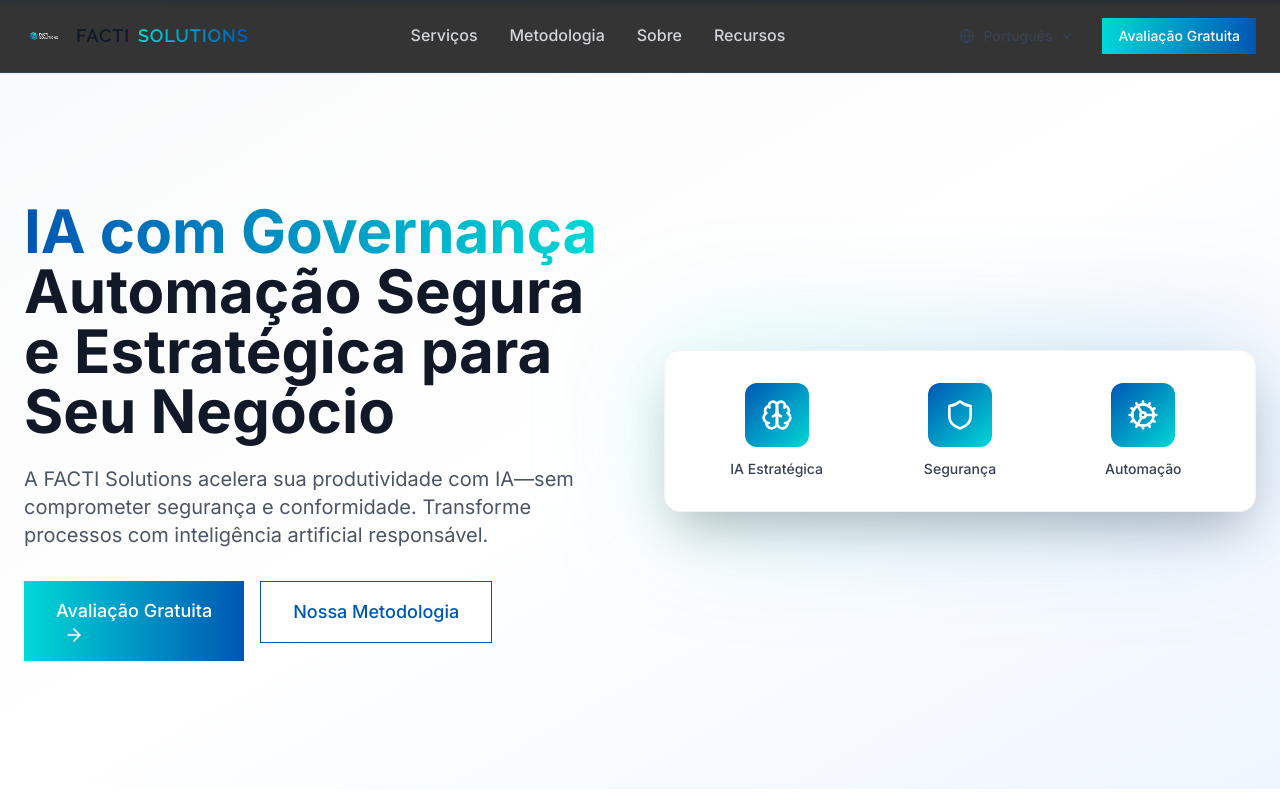
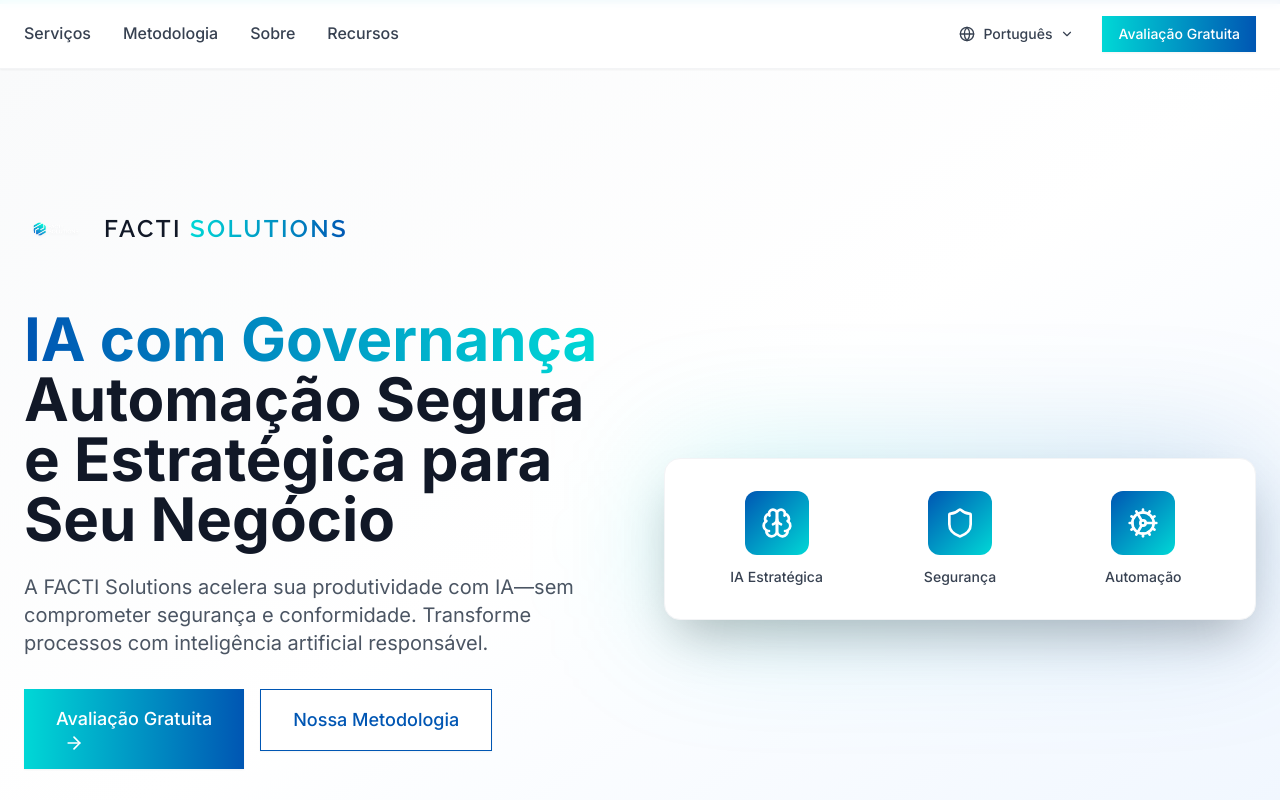
Before and after one commit to factisolutions/factiwebpage, a Next.js app: page / in a window 1280 px wide. Shown: the top 800 px of the page. Built offline with nearby package versions, Linux system fonts and the light colour scheme.

Commit message:
rollback background

```diff
--- a/app/en/about/page.tsx
+++ b/app/en/about/page.tsx
@@ -18,7 +18,7 @@ export default function AboutPage() {
   return (
     <div className="min-h-screen bg-white dark:bg-gray-900">
       {/* Navigation */}
-      <header className="bg-[#2A2A2A]/95 backdrop-blur-sm shadow-sm sticky top-0 z-50 border-b border-gray-700">
+      <header className="bg-white/95 dark:bg-gray-900/95 backdrop-blur-sm shadow-sm sticky top-0 z-50 border-b border-gray-100 dark:border-gray-800">
         <div className="max-w-7xl mx-auto flex items-center justify-between px-6 py-4">
           <ResponsiveLogo
             mobileVariant="text"
--- a/app/en/contact/page.tsx
+++ b/app/en/contact/page.tsx
@@ -19,7 +19,7 @@ export default function ContactPage() {
   return (
     <div className="min-h-screen bg-white dark:bg-gray-900">
       {/* Navigation */}
-      <header className="bg-[#2A2A2A]/95 backdrop-blur-sm shadow-sm sticky top-0 z-50 border-b border-gray-700">
+      <header className="bg-white/95 dark:bg-gray-900/95 backdrop-blur-sm shadow-sm sticky top-0 z-50 border-b border-gray-100 dark:border-gray-800">
         <div className="max-w-7xl mx-auto flex items-center justify-between px-6 py-4">
           <ResponsiveLogo
             mobileVariant="text"
--- a/app/en/page.tsx
+++ b/app/en/page.tsx
@@ -19,40 +19,30 @@ export default function HomePageEN() {
   return (
     <div className="min-h-screen bg-white dark:bg-gray-900">
       {/* Navigation */}
-      <header className="bg-[#2A2A2A]/95 backdrop-blur-sm shadow-sm sticky top-0 z-50 border-b border-gray-700">
+      <header className="bg-white/95 dark:bg-gray-900/95 backdrop-blur-sm shadow-sm sticky top-0 z-50 border-b border-gray-100 dark:border-gray-800">
         <div className="max-w-7xl mx-auto flex items-center justify-between px-6 py-4">
-          <ResponsiveLogo
-            mobileVariant="text"
-            tabletVariant="full"
-            desktopVariant="full"
-            mobileSize="sm"
-            tabletSize="md"
-            desktopSize="md"
-            theme="light"
-          />
-
           <nav className="hidden md:flex items-center space-x-8">
             <Link
               href="#services"
-              className="text-gray-300 hover:text-brand-teal font-medium transition-colors"
+              className="text-gray-700 dark:text-gray-300 hover:text-brand-blue font-medium transition-colors"
             >
               Services
             </Link>
             <Link
               href="#methodology"
-              className="text-gray-300 hover:text-brand-teal font-medium transition-colors"
+              className="text-gray-700 dark:text-gray-300 hover:text-brand-blue font-medium transition-colors"
             >
               Methodology
             </Link>
             <Link
               href="#about"
-              className="text-gray-300 hover:text-brand-teal font-medium transition-colors"
+              className="text-gray-700 dark:text-gray-300 hover:text-brand-blue font-medium transition-colors"
             >
               About
             </Link>
             <Link
               href="#resources"
-              className="text-gray-300 hover:text-brand-teal font-medium transition-colors"
+              className="text-gray-700 dark:text-gray-300 hover:text-brand-blue font-medium transition-colors"
             >
               Resources
             </Link>
@@ -71,6 +61,22 @@ export default function HomePageEN() {
       <section className="relative py-20 md:py-32 overflow-hidden bg-gradient-to-br from-gray-50 via-white to-blue-50 dark:from-gray-900 dark:via-gray-800 dark:to-blue-900">
         <div className="absolute inset-0 bg-grid-pattern opacity-5"></div>
         <div className="max-w-7xl mx-auto px-6 relative">
+          {/* Logo Section */}
+          <div className="text-center mb-12">
+            <FadeIn>
+              <ResponsiveLogo
+                mobileVariant="full"
+                tabletVariant="full"
+                desktopVariant="full"
+                mobileSize="lg"
+                tabletSize="xl"
+                desktopSize="xl"
+                theme="auto"
+                className="mx-auto"
+              />
+            </FadeIn>
+          </div>
+
           <div className="grid lg:grid-cols-2 gap-12 items-center">
             <FadeIn>
               <div className="text-center lg:text-left">
--- a/app/en/services/page.tsx
+++ b/app/en/services/page.tsx
@@ -18,7 +18,7 @@ export default function ServicesPage() {
   return (
     <div className="min-h-screen bg-white dark:bg-gray-900">
       {/* Navigation */}
-      <header className="bg-[#2A2A2A]/95 backdrop-blur-sm shadow-sm sticky top-0 z-50 border-b border-gray-700">
+      <header className="bg-white/95 dark:bg-gray-900/95 backdrop-blur-sm shadow-sm sticky top-0 z-50 border-b border-gray-100 dark:border-gray-800">
         <div className="max-w-7xl mx-auto flex items-center justify-between px-6 py-4">
           <ResponsiveLogo
             mobileVariant="text"
--- a/app/page.tsx
+++ b/app/page.tsx
@@ -12,40 +12,30 @@ export default function HomePage() {
   return (
     <div className="min-h-screen bg-white dark:bg-gray-900">
       {/* Navigation */}
-      <header className="bg-[#2A2A2A]/95 backdrop-blur-sm shadow-sm sticky top-0 z-50 border-b border-gray-700">
+      <header className="bg-white/95 dark:bg-gray-900/95 backdrop-blur-sm shadow-sm sticky top-0 z-50 border-b border-gray-100 dark:border-gray-800">
         <div className="max-w-7xl mx-auto flex items-center justify-between px-6 py-4">
-          <ResponsiveLogo
-            mobileVariant="text"
-            tabletVariant="full"
-            desktopVariant="full"
-            mobileSize="sm"
-            tabletSize="md"
-            desktopSize="md"
-            theme="light"
-          />
-
           <nav className="hidden md:flex items-center space-x-8">
             <Link
               href="#services"
-              className="text-gray-300 hover:text-brand-teal font-medium transition-colors"
+              className="text-gray-700 dark:text-gray-300 hover:text-brand-blue font-medium transition-colors"
             >
               Serviços
             </Link>
             <Link
               href="#methodology"
-              className="text-gray-300 hover:text-brand-teal font-medium transition-colors"
+              className="text-gray-700 dark:text-gray-300 hover:text-brand-blue font-medium transition-colors"
             >
               Metodologia
             </Link>
             <Link
               href="#about"
-              className="text-gray-300 hover:text-brand-teal font-medium transition-colors"
+              className="text-gray-700 dark:text-gray-300 hover:text-brand-blue font-medium transition-colors"
             >
               Sobre
             </Link>
             <Link
               href="#resources"
-              className="text-gray-300 hover:text-brand-teal font-medium transition-colors"
+              className="text-gray-700 dark:text-gray-300 hover:text-brand-blue font-medium transition-colors"
             >
               Recursos
             </Link>
@@ -64,6 +54,22 @@ export default function HomePage() {
       <section className="relative py-20 md:py-32 overflow-hidden bg-gradient-to-br from-gray-50 via-white to-blue-50 dark:from-gray-900 dark:via-gray-800 dark:to-blue-900">
         <div className="absolute inset-0 bg-grid-pattern opacity-5"></div>
         <div className="max-w-7xl mx-auto px-6 relative">
+          {/* Logo Section */}
+          <div className="text-center mb-12">
+            <FadeIn>
+              <ResponsiveLogo
+                mobileVariant="full"
+                tabletVariant="full"
+                desktopVariant="full"
+                mobileSize="lg"
+                tabletSize="xl"
+                desktopSize="xl"
+                theme="auto"
+                className="mx-auto"
+              />
+            </FadeIn>
+          </div>
+
           <div className="grid lg:grid-cols-2 gap-12 items-center">
             <FadeIn>
               <div className="text-center lg:text-left">
--- a/components/footer.tsx
+++ b/components/footer.tsx
@@ -6,6 +6,7 @@ import ScrollReveal from "./animations/scroll-reveal"
 import React from "react"
 import { Linkedin, Instagram, Mail } from "lucide-react"
 import type { LucideIcon } from "lucide-react"
+import ResponsiveLogo from "./responsive-logo"
 
 const socialLinks: { name: string; href: string; icon: LucideIcon }[] = [
   {
@@ -36,14 +37,15 @@ export default function Footer() {
           <div className="md:col-span-2">
             <ScrollReveal>
               <Link href="/" className="block transition-transform hover:scale-105 mb-6">
-                <div className="flex items-center space-x-3">
-                  <div className="font-raleway font-semibold text-lg text-white tracking-wider">
-                    <span className="inline-block">FACTI</span>
-                    <span className="inline-block ml-2 bg-gradient-to-r from-brand-teal to-brand-blue bg-clip-text text-transparent">
-                      SOLUTIONS
-                    </span>
-                  </div>
-                </div>
+                <ResponsiveLogo
+                  mobileVariant="full"
+                  tabletVariant="full"
+                  desktopVariant="full"
+                  mobileSize="md"
+                  tabletSize="lg"
+                  desktopSize="lg"
+                  theme="light"
+                />
               </Link>
             </ScrollReveal>
 
--- a/components/page.tsx
+++ b/components/page.tsx
@@ -1,10 +1,11 @@
 import { PageProps } from "./page-props";
+import ResponsiveLogo from "./responsive-logo";
 
 export default function Page({ title, description, content }: PageProps) {
   return (
     <div className="bg-gradient-to-tr from-blue-50 via-white to-indigo-100 min-h-screen flex flex-col">
       {/* Navigation */}
-      <header className="bg-[#2A2A2A]/95 backdrop-blur-sm shadow-sm sticky top-0 z-50 border-b border-gray-700">
+      <header className="bg-white/80 shadow-md sticky top-0 z-50">
         <div className="max-w-7xl mx-auto flex items-center justify-between px-6 py-4">
           {/* ... */}
         </div>
@@ -13,7 +14,20 @@ export default function Page({ title, description, content }: PageProps) {
       {/* Hero Section */}
       <section className="bg-indigo-700 text-white py-16 md:py-24">
         <div className="max-w-7xl mx-auto px-6">
-          <div className="max-w-3xl">
+          {/* Logo Section */}
+          <div className="text-center mb-8">
+            <ResponsiveLogo
+              mobileVariant="full"
+              tabletVariant="full"
+              desktopVariant="full"
+              mobileSize="lg"
+              tabletSize="xl"
+              desktopSize="xl"
+              theme="light"
+              className="mx-auto"
+            />
+          </div>
+          <div className="max-w-3xl mx-auto text-center">
             <h1 className="text-4xl md:text-5xl font-extrabold mb-6 animate-fadeIn">{title}</h1>
             <p className="text-xl text-indigo-100 mb-8 animate-fadeIn delay-75">
               {description}
```
